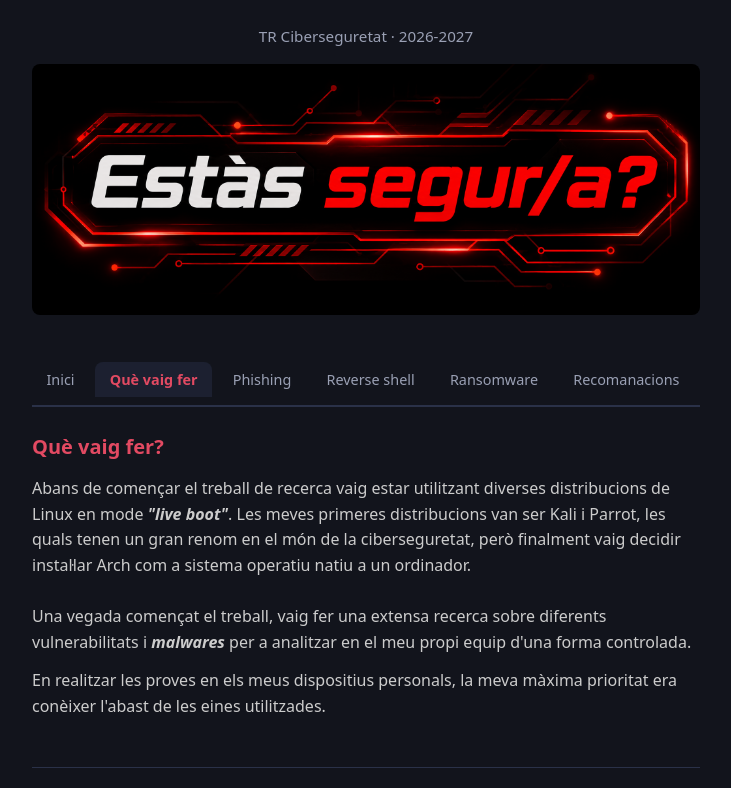
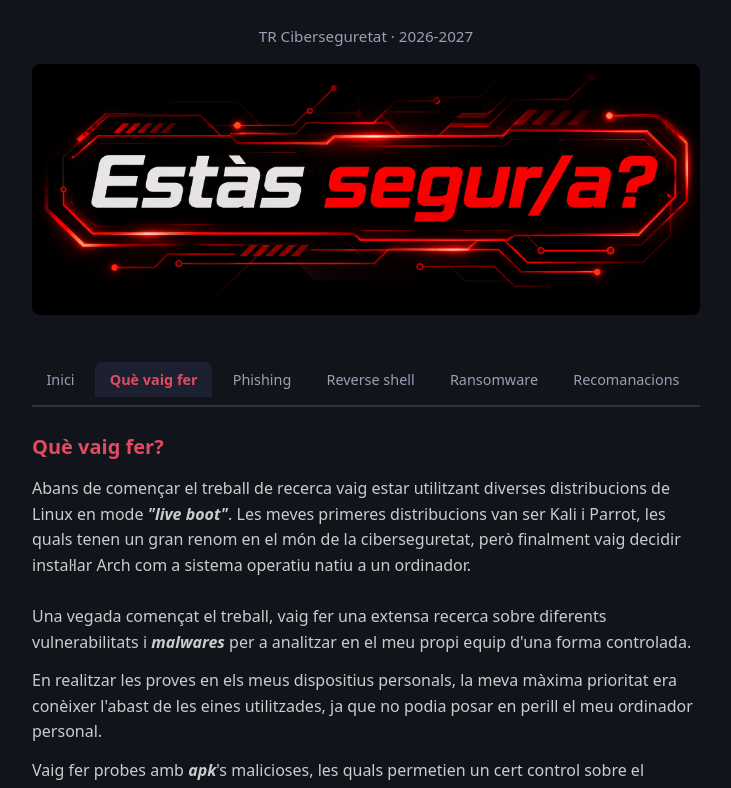
Before and after one commit to RBS66-09/webTR_Ciberseguretat_Roger, a plain HTML site: page index.html in a window 1280 px wide. Both pictures are taken after a click on the button "Què vaig fer". Shown: the top 788 px of the page, without its empty margins (274-1005 px from the left). Drawn offline with Linux system fonts and the light colour scheme.

Commit message:
Update index.html

```diff
--- a/index.html
+++ b/index.html
@@ -37,7 +37,8 @@
       <p>Abans de començar el treball de recerca vaig estar utilitzant diverses distribucions de Linux en mode <b><i>"live boot"</i></b>. Les meves primeres distribucions van ser Kali i Parrot, les quals tenen un gran renom en el món de la ciberseguretat, però finalment vaig decidir instal·lar Arch com a sistema operatiu natiu a un ordinador.</p>
       <br>
       <p>Una vegada començat el treball, vaig fer una extensa recerca sobre diferents vulnerabilitats i <b><i>malwares</i></b> per a analitzar en el meu propi equip d'una forma controlada.</p>
-      <p>En realitzar les proves en els meus dispositius personals, la meva màxima prioritat era conèixer l'abast de les eines utilitzades.</p>
+      <p>En realitzar les proves en els meus dispositius personals, la meva màxima prioritat era conèixer l'abast de les eines utilitzades, ja que no podia posar en perill el meu ordinador personal.</p>
+      <p>Vaig fer probes amb <i><b>apk</b></i>'s malicioses, les quals permetien un cert control sobre el dispositiu infectat arribant a geolocalitzar-lo entre altres coses. També vaig fer probes amb <i><b>pdf</b></i>'s maliciosos els quals aprofitaven una vulnerabilitat d'una versió antiga d'adobe acrobat reader, però la versió que tenia al meu equip personal era massa nova i em va servir per comprovar que la vulnerabilitat havia estat arreglada fa temps.</p>
     </section>
 
     <section id="phishing" class="panell">
```
